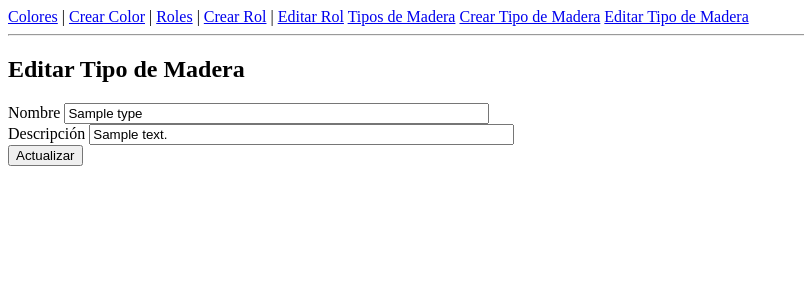
After one commit to furniture-store-utl/backend-furniture-store, a Flask app: page /wood-types/1/edit in a window 1280 px wide. The commit adds this page. Shown: the top 300 px of the page, without its empty margins (0-804 px from the left). Run offline with Flask 3, Linux system fonts and the light colour scheme; tables that the repository leaves empty hold one stand-in row (values such as "Sample post").

Commit message:
DCFS-31: Implement edit endpoint for Wood Types with form handling and validation

```diff
--- a/app/catalogs/wood_types/routes.py
+++ b/app/catalogs/wood_types/routes.py
@@ -45,3 +45,40 @@ def create_wood_type():
             flash(e.message, "error")
 
     return render_template("wood_types/create.html", form=form)
+
+@woods_types_bp.route("/<int:id_wood_type>/edit", methods=["GET", "POST"])
+def edit_wood_type(id_wood_type: int):
+    """
+    Muestra el formulario pre-poblado y actualiza un tipo de madera existente.
+
+    GET: Renderiza el formulario con los datos actuales del tipo de madera.
+    POST: Valida el formulario, actualiza el tipo de madera y redirige (Patrón PRG).
+
+    Returns:
+        GET - HTML: Página con el formulario de edición de tipo de madera.
+        POST - Redirect: Redirige al formulario con mensaje flash
+    """
+    form = WoodTypeForm()
+
+    if form.validate_on_submit():
+        data = {
+            "name": form.name.data,
+            "description": form.description.data
+        }
+        try:
+            WoodTypeService.update(id_wood_type, data)
+            flash("Tipo de madera actualizado exitosamente", "success")
+            return redirect(url_for("woods_types.edit_wood_type", id_wood_type=id_wood_type))
+        except ConflictError as e:
+            flash(e.message, "error")
+
+    wood_type = WoodTypeService.get_by_id(id_wood_type)
+    if not wood_type:
+        flash("Tipo de madera no encontrado", "error")
+        return redirect(url_for("woods_types.list_wood_types"))
+
+    # Pre-popular el formulario con los datos actuales del tipo de madera
+    form.name.data = wood_type.name
+    form.description.data = wood_type.description
+
+    return render_template("wood_types/edit.html", form=form, wood_type=wood_type)
--- a/app/catalogs/wood_types/services.py
+++ b/app/catalogs/wood_types/services.py
@@ -3,9 +3,9 @@ Servicios de lógica de negocio para tipos de madera.
 """
 
 from sqlalchemy.exc import IntegrityError
-
 from app.extensions import db
-from app.exceptions import ConflictError, ValidationError
+from app.exceptions import ConflictError, NotFoundError, ValidationError
+from app.models.role import Role
 from app.models.wood_type import WoodType
 
 class WoodTypeService:
@@ -58,3 +58,66 @@ class WoodTypeService:
             raise ConflictError(f"Ya existe un tipo de madera con el nombre '{name}'")
 
         return wood_type.to_dict()
+
+    @staticmethod
+    def get_by_id(id_wood_type: int) -> WoodType:
+        """
+        Obtiene un tipo de madera por su ID.
+
+        Args:
+            id_wood_type: Identificador del tipo de madera.
+
+        Returns:
+            WoodType: Objeto del tipo de madera encontrado.
+
+        Raises:
+            NotFoundError: Si el tipo de madera no existe.
+        """
+        wood_type = WoodType.query.get(id_wood_type)
+        if not wood_type:
+            raise NotFoundError(f"No se encontró el tipo de madera con ID {id_wood_type}")
+        return wood_type
+
+    @staticmethod
+    def update(id_wood_type: int, data: dict) -> dict:
+        """
+        Actualiza un tipo de madera existente.
+
+        Args:
+            id_wood_type: ID del tipo de madera a actualizar
+            data: Diccionario con los datos a actualizar (name, description)
+
+        Returns:
+            dict: Tipo de madera actualizado serializado
+
+        Raises:
+            ValidationError: Si el nombre está vacío o no se proporciona
+            ConflictError: Si ya existe otro tipo de madera con el mismo nombre
+            NotFoundError: Si no se encuentra el tipo de madera por ID
+        """
+        wood_type = WoodType.query.get(id_wood_type)
+        if not wood_type or not wood_type.active:
+            raise NotFoundError(f"No se encontró el tipo de madera con ID {id_wood_type}")
+
+        name = data.get("name")
+        description = data.get("description")
+
+        if not name or not name.strip():
+            raise ValidationError("El nombre del tipo de madera es requerido")
+
+        name = name.strip()
+
+        existing = WoodType.query.filter(WoodType.name == name, WoodType.id_wood_type != id_wood_type).first()
+        if existing:
+            raise ConflictError(f"Ya existe otro tipo de madera con el nombre '{name}'")
+
+        wood_type.name = name
+        wood_type.description = description
+
+        try:
+            db.session.commit()
+        except IntegrityError:
+            db.session.rollback()
+            raise ConflictError(f"Ya existe otro tipo de madera con el nombre '{name}'")
+
+        return wood_type.to_dict()
--- a/app/templates/base.html
+++ b/app/templates/base.html
@@ -16,6 +16,8 @@
       <a href="{{ url_for('woods_types.create_wood_type') }}"
         >Crear Tipo de Madera</a
       >
+      <a href="{{ url_for('woods_types.edit_wood_type', id_wood_type=1) }}"
+        >Editar Tipo de Madera</a
     </nav>
     <hr />
     <main>
--- /dev/null
+++ b/app/templates/wood_types/edit.html
@@ -0,0 +1,23 @@
+{% extends "base.html" %} {% block title %}Editar Tipo de Madera{% endblock %}
+{% block content %}
+<h1>Editar Tipo de Madera</h1>
+<form
+  method="POST"
+  action="{{ url_for('woods_types.edit_wood_type', id_wood_type=wood_type.id_wood_type) }}"
+>
+  {{ form.hidden_tag() }}
+  <div>
+    {{ form.name.label }} {{ form.name(size=50) }} {% for error in
+    form.name.errors %}
+    <p style="color: red">{{ error }}</p>
+    {% endfor %}
+  </div>
+  <div>
+    {{ form.description.label }} {{ form.description(size=50) }} {% for error in
+    form.description.errors %}
+    <p style="color: red">{{ error }}</p>
+    {% endfor %}
+  </div>
+  <button type="submit">Actualizar</button>
+</form>
+{% endblock %}
```
